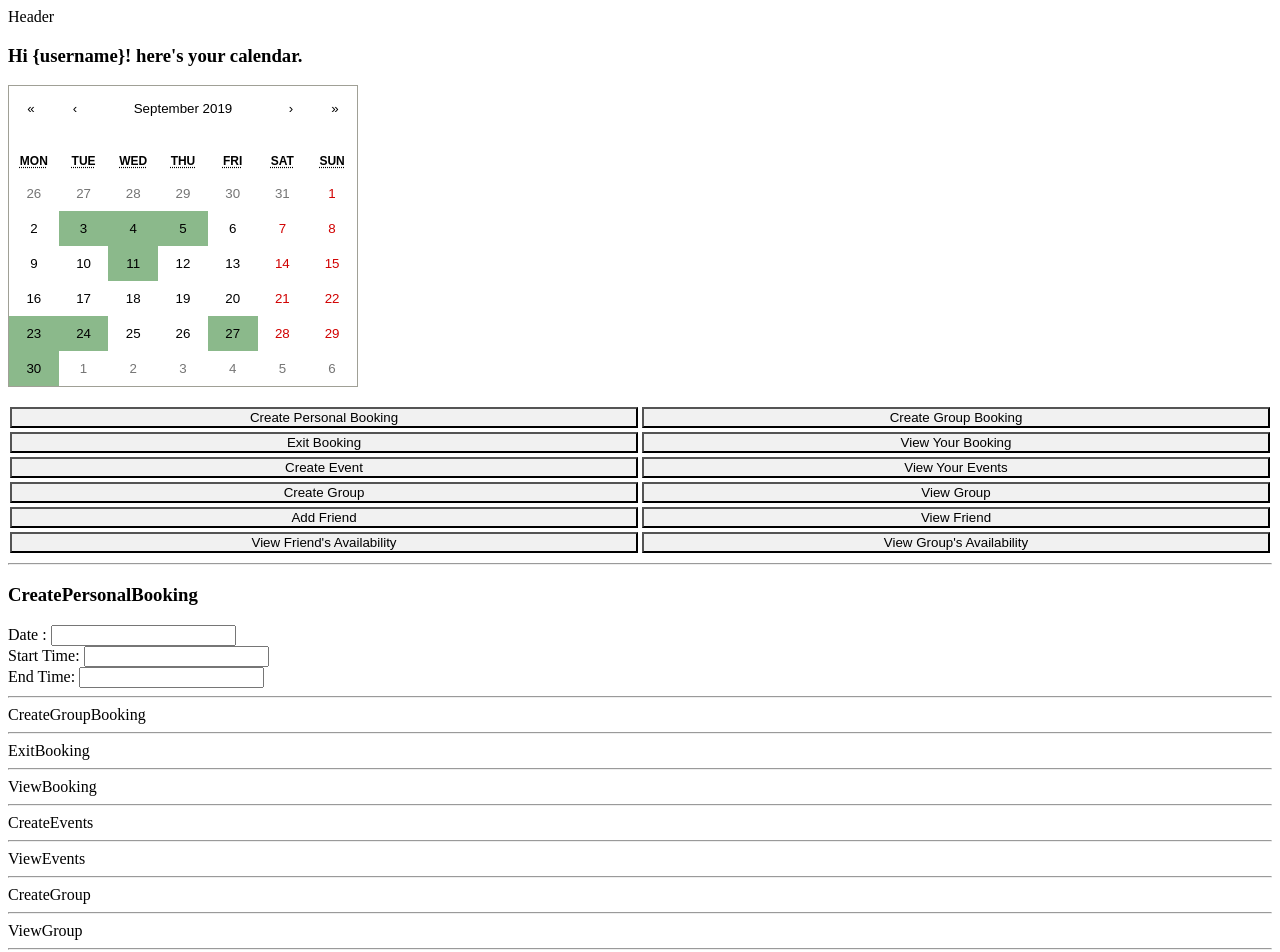
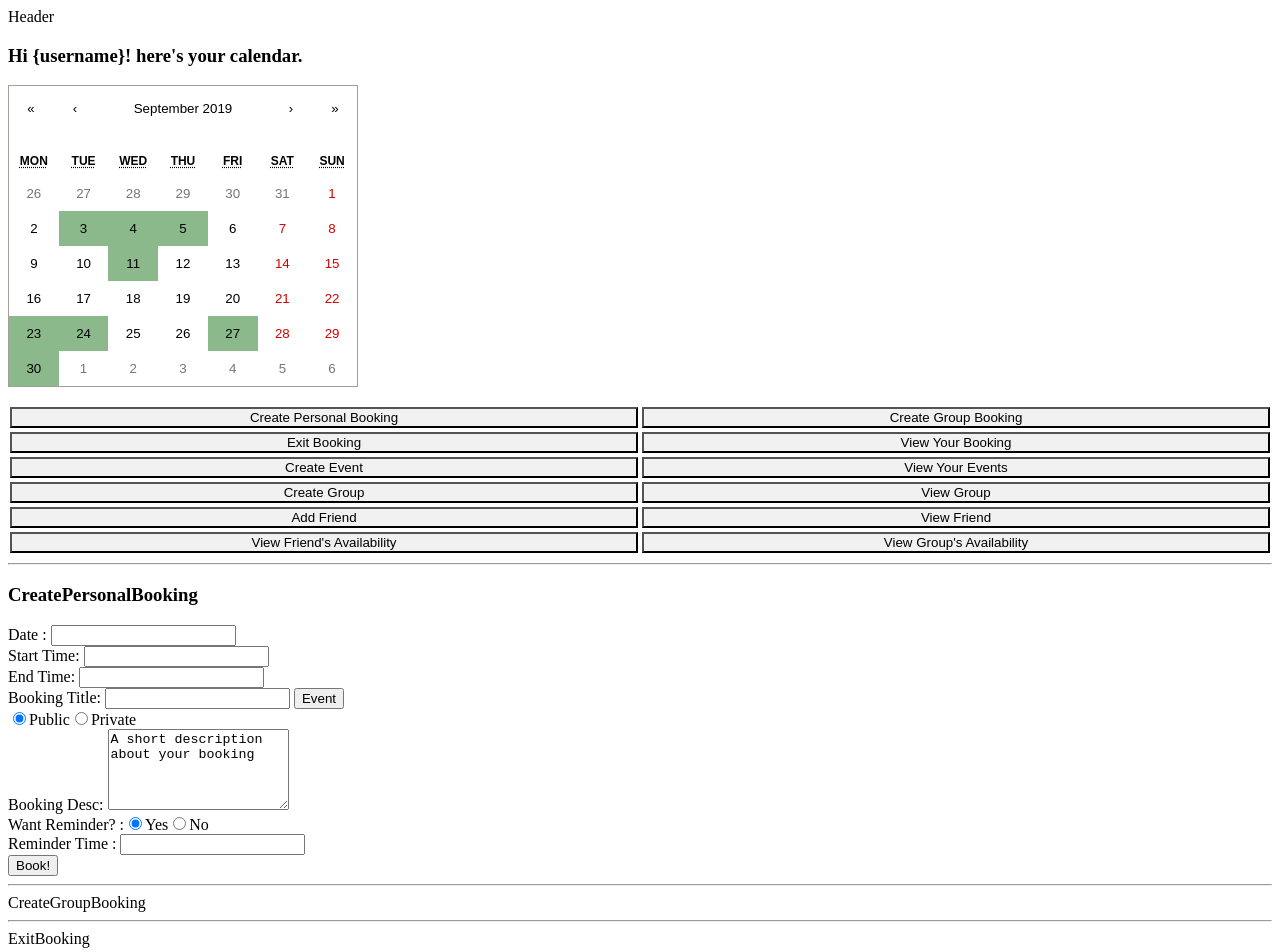
Before and after one commit to armostheus/booked, a React (Create React App) app: page / in a window 1280 px wide. Shown: the top 952 px of the page. Built offline with nearby package versions, Linux system fonts and the light colour scheme.

Commit message:
Adding UI elements for CreatePersonalBooking

```diff
--- a/src/components/body/create-booking/CreatePersonalBooking.js
+++ b/src/components/body/create-booking/CreatePersonalBooking.js
@@ -24,6 +24,33 @@ class CreatePersonalBooking extends React.Component{
                                 timeCaption="Time"
                                 dateFormat="h:mm aa"
                             />
+                <br />
+                Booking Title: <input type="text" name="title" /> <button>Event</button>
+                <br />
+                <input type="radio" id="public" name="visiblity" value="public" checked />
+                <label htmlFor="public">Public</label>
+                <input type="radio" id="private" name="visiblity" value="private" />
+                <label htmlFor="private">Private</label>
+                <br />
+                Booking Desc: <textarea id="bookingDesc" name="bookingDesc" rows="5">
+                                A short description about your booking
+                              </textarea>
+                <br />
+                Want Reminder? :<input type="radio" id="yes" name="reminder" value="yes" checked />
+                                <label htmlFor="reminder">Yes</label>
+                                <input type="radio" id="no" name="reminder" value="no" />
+                                <label htmlFor="reminder">No</label>
+                <br />
+                Reminder Time :  <DatePicker
+                                    showTimeSelect
+                                    showTimeSelectOnly
+                                    timeFormat="HH:mm"
+                                    timeIntervals={15}
+                                    timeCaption="time"
+                                    dateFormat="MMMM d, yyyy h:mm aa"
+                                    />
+                <br/>
+                <button>Book!</button>
             </div>
         )
     }
```
Also changed, not shown: 1 other file (tests, documents, lock files or other folders).
